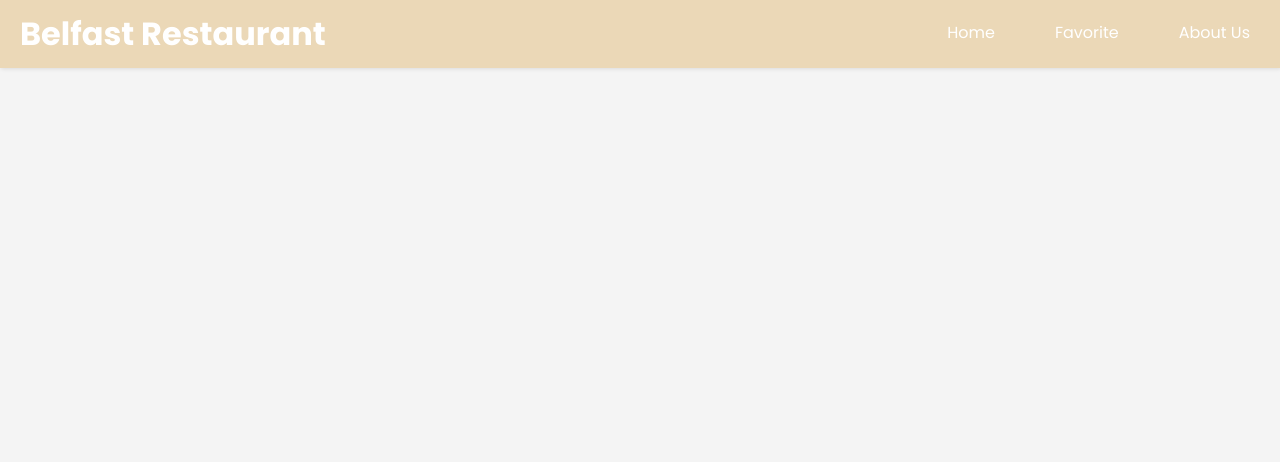
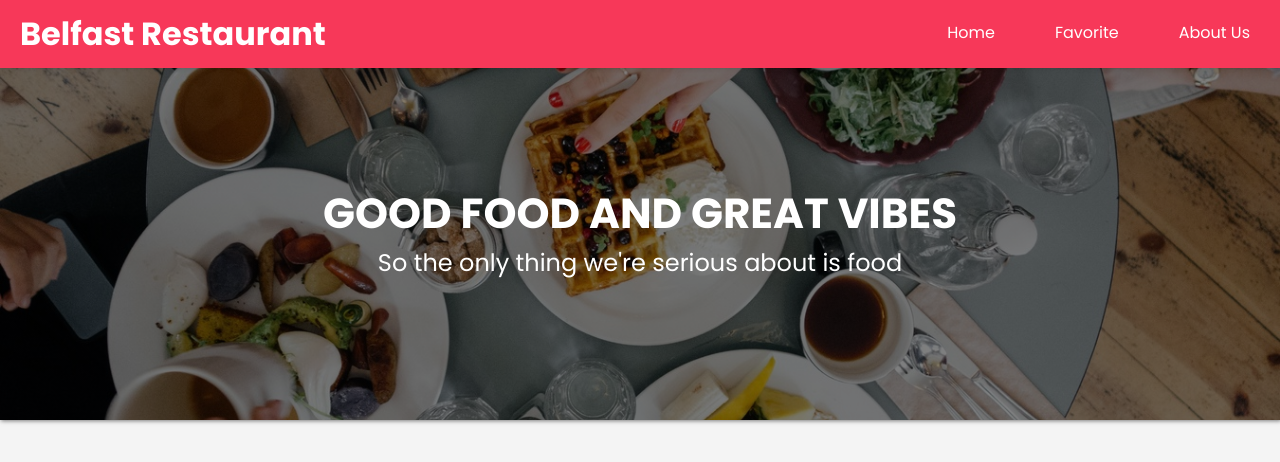
Before and after one commit to HendP/SubmissionKatalogRestoran, a website built with webpack: page src/templates/index.html in a window 1280 px wide. Built offline with nearby package versions, Linux system fonts and the light colour scheme.

Commit message:
add hero image

```diff
--- a/src/styles/main.css
+++ b/src/styles/main.css
@@ -17,7 +17,7 @@ html {
 /* header */
 
 header {
-  background-color: #ebd8b7;
+  background-color: #f73859;
   width: 100%;
   position: fixed;
   box-shadow: 1px 1px 4px 0 rgba(0, 0, 0, 0.1);
@@ -39,7 +39,7 @@ header li a {
 }
 
 header li a:hover {
-  background-color: #fad9a0;
+  background-color: #e72b4a;
   font-weight: bold;
 }
 
@@ -124,3 +124,35 @@ header .hamburger-btn:checked ~ .hamburger-icon:not(.steps) .navicon:before,
 header .hamburger-btn:checked ~ .hamburger-icon:not(.steps) .navicon:after {
   top: 0;
 }
+
+/* Hero Image */
+.hero-image {
+  background-image: linear-gradient(rgba(0, 0, 0, 0.5), rgba(0, 0, 0, 0.5)),
+    url("/images/heros/hero-image_2.jpg");
+  width: 100%;
+  height: 420px;
+  position: relative;
+  background-position: center;
+  background-repeat: no-repeat;
+  background-size: cover;
+  box-shadow: 1px 1px 4px 0 rgba(0, 0, 0, 0.5);
+}
+
+.hero-text {
+  text-align: center;
+  position: absolute;
+  top: 55%;
+  left: 50%;
+  transform: translate(-50%, -50%);
+  color: white;
+}
+
+.hero-text .tagline1 {
+  font-size: 42px;
+  font-weight: bold;
+  text-transform: uppercase;
+}
+
+.hero-text .tagline2 {
+  font-size: 24px;
+}
--- a/src/templates/index.html
+++ b/src/templates/index.html
@@ -24,5 +24,11 @@
         <li><a href="https://github.com/HendP" target="_blank">About Us</a></li>
       </ul>
     </header>
+    <div class="hero-image">
+      <div class="hero-text">
+        <p class="tagline1">Good food and great vibes</p>
+        <p class="tagline2">So the only thing we're serious about is food</p>
+      </div>
+    </div>
   </body>
 </html>
```
